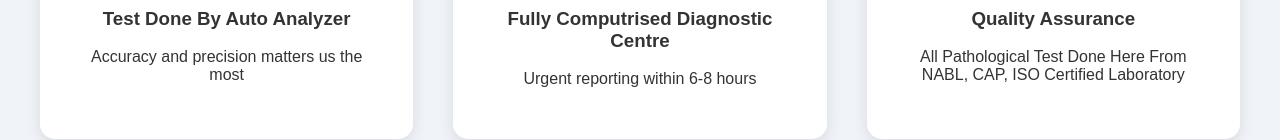
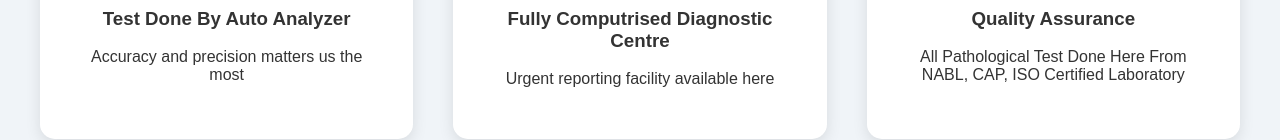
Before and after one commit to kolkatapathologycentre/KPC, a plain HTML site: page index.html in a window 1280 px wide. Shown: the part 818-958 px from the top of the page. Drawn offline with Linux system fonts and the light colour scheme.

Commit message:
Update index.html

```diff
--- a/index.html
+++ b/index.html
@@ -350,7 +350,7 @@
       <div class="feature-card">
         <i class="fas fa-clock feature-icon"></i>
         <h3>Fully Computrised Diagnostic Centre</h3>
-        <p>Urgent reporting within 6-8 hours</p>
+        <p>Urgent reporting facility available here</p>
       </div>
       <div class="feature-card">
         <i class="fas fa-shield-alt feature-icon"></i>
```
